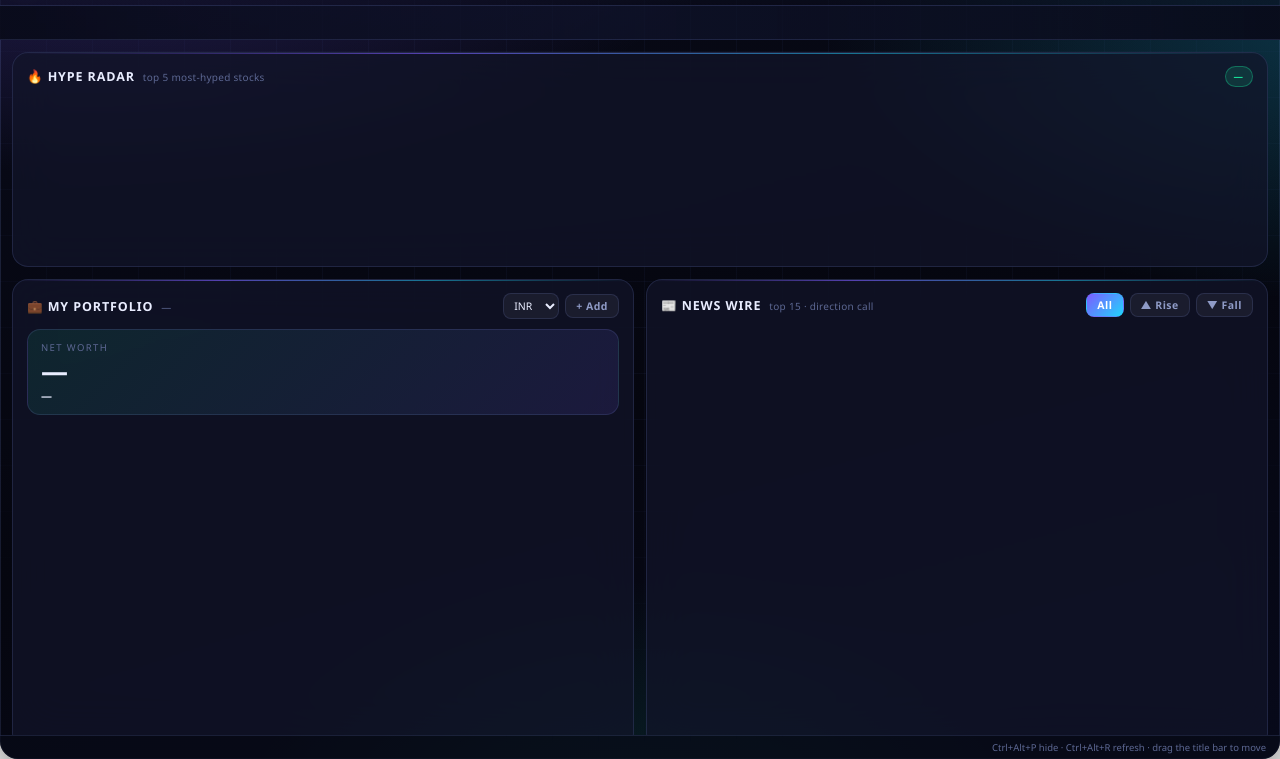
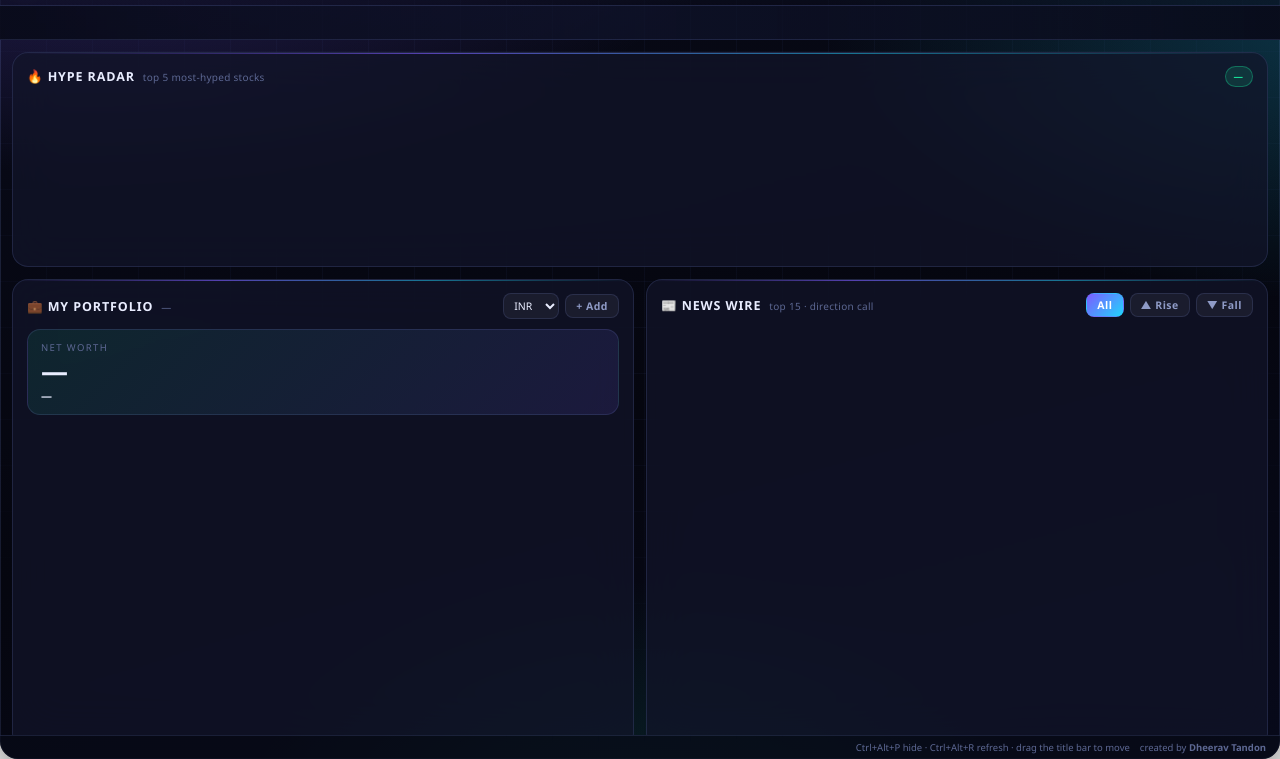
Before and after one commit to dheeravtandon/pulsedesk, an Electron app: page src/renderer/index.html in a window 1280 px wide. Shown: the part 41-800 px from the top of the page. Drawn offline with Linux system fonts and the light colour scheme; no server answers.

Commit message:
feat: subtle author credit in the status bar

```diff
--- a/src/renderer/index.html
+++ b/src/renderer/index.html
@@ -113,6 +113,7 @@
       <span id="errBar" class="err"></span>
       <span class="spacer"></span>
       <span class="hint">Ctrl+Alt+P hide · Ctrl+Alt+R refresh · drag the title bar to move</span>
+      <span class="credit">created by <b>Dheerav Tandon</b></span>
     </footer>
   </div>
 
```
